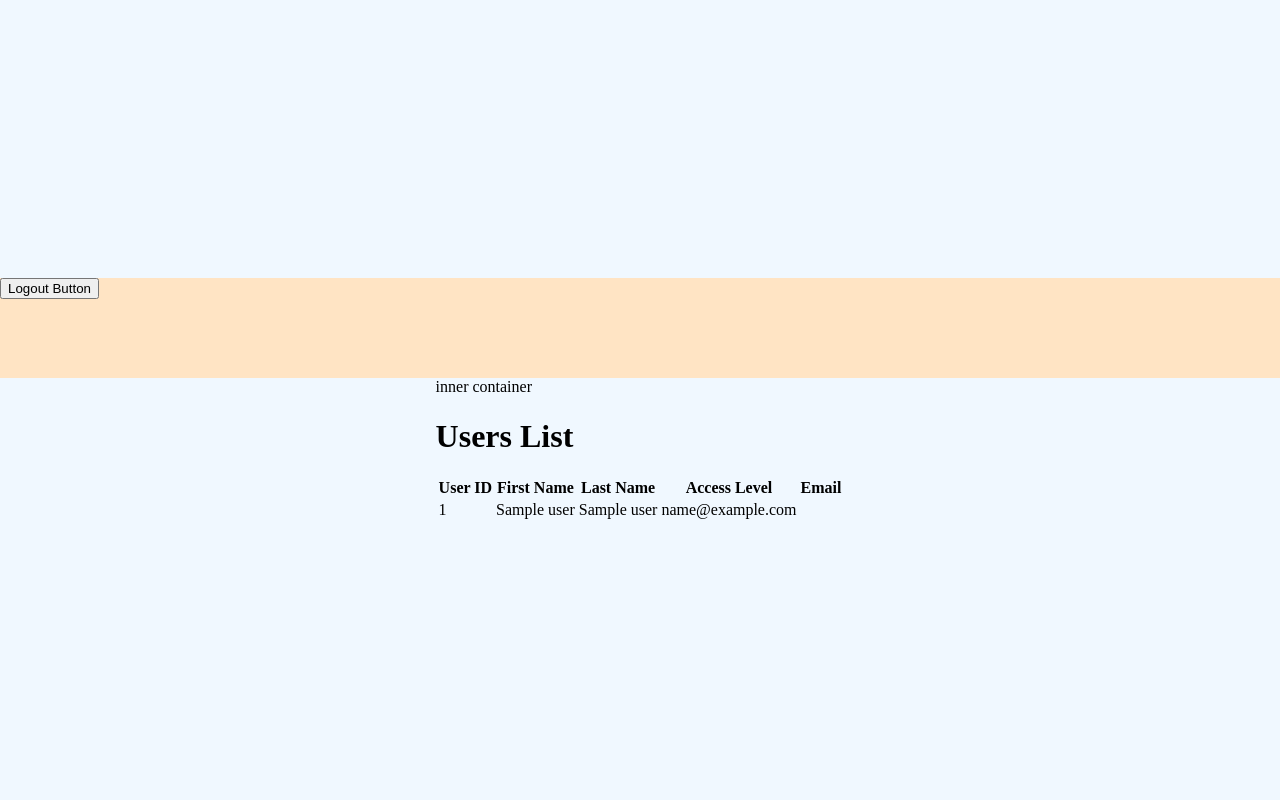
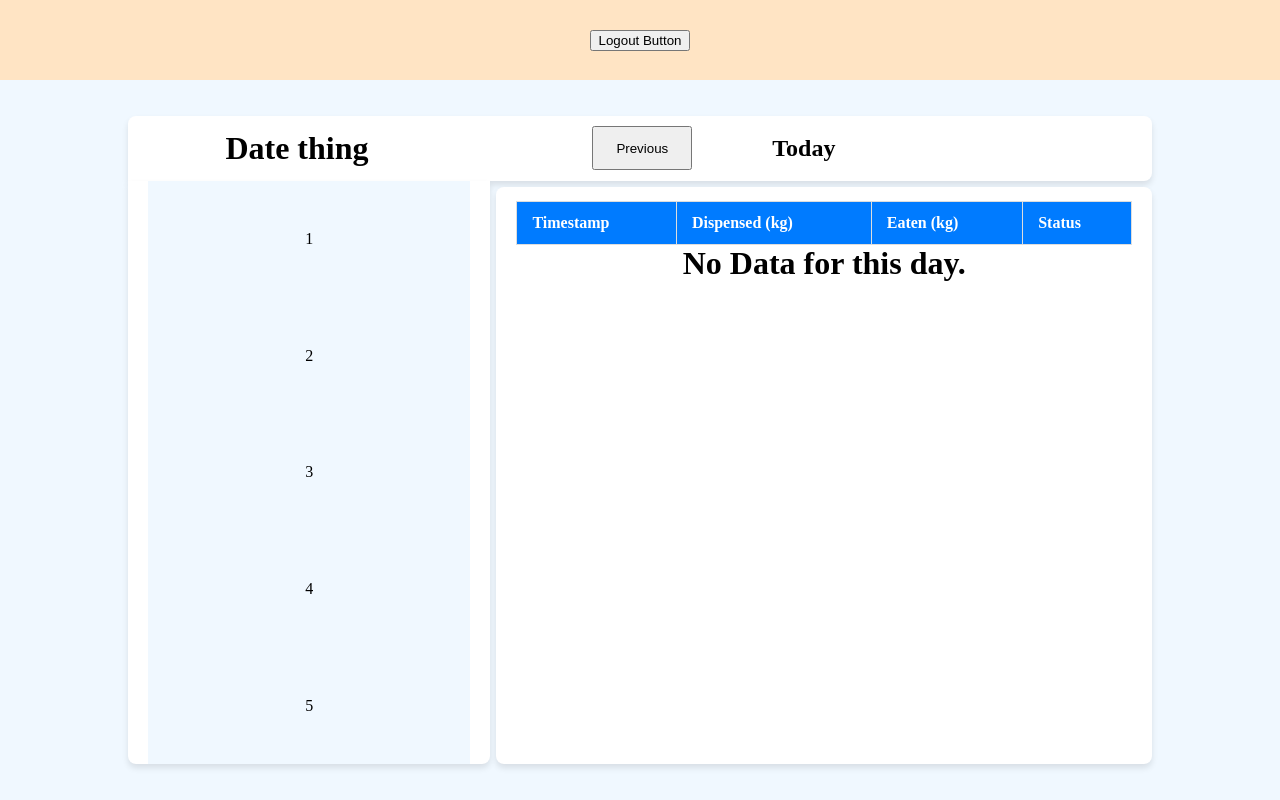
Before and after one commit to seanMooney1996/feedmypuppy, a Flask app: template flask_app/templates/index.html in a window 1280 px wide. Run offline with Flask 3, Linux system fonts and the light colour scheme; the template is opened without the code that fills it: most values are stand-ins (such as "Sample title", 1, 10 or a date in 2020); lists and menus that the app fills with data are empty.

Commit message:
Add a table to display pet feed data Added a table that displays all per individual dispense of feed. Added some basic styling for the table page. Added js that filters the data by day, and buttons that allow the user to filter the page data by day. Added mongodb function to retrieve all dispense data. Added some dummy data to the database.

```diff
--- a/flask_app/app.py
+++ b/flask_app/app.py
@@ -1,3 +1,4 @@
+from datetime import datetime
 from functools import wraps
 import os
 import pathlib
@@ -46,6 +47,12 @@ channel_handler.add_pubnub_client(pubnub)
 pubnub.subscribe_to_channel("test_chan")
 
 
+@app.template_filter('datetimeformat')
+def format_datetime(value):
+    value = datetime.fromisoformat(value)
+    return value.strftime('%b %d, %Y %I:%M %p')
+
+
 def login_is_required(function):
     @wraps(function)
     def wrapper(*args, **kwargs):
@@ -60,8 +67,8 @@ def login_is_required(function):
 @login_is_required
 def index():
     try:
-        users = mongodb.get_users()
-        return render_template('index.html',users = users)
+        dispense_data = list(mongodb.get_feed_data())
+        return render_template('index.html',dispense_data = dispense_data)
     except Exception as e:
         return f"An error occurred: {e}"
 
--- /dev/null
+++ b/flask_app/static/js/feedTable.js
@@ -0,0 +1,60 @@
+let incrementCount = 0;
+
+function filterTable(increment, data) {
+    incrementCount += increment
+    const dayStarting = getIncrementedDay(incrementCount);
+    data = data.filter(entry => {
+        const entryDate = new Date(entry.timestamp);
+        return isSameDay(entryDate, dayStarting);
+    });
+    const whenstring = document.querySelector('#whenstring')
+    const nextButton = document.querySelector('#nextButton')
+    if (incrementCount === 0) {
+        whenstring.innerHTML = "Today"
+        nextButton.style.display = "none"
+    } else {
+        whenstring.innerHTML = `${Math.abs(incrementCount)} Days Ago `
+        nextButton.style.display = "block"
+    }
+    const dispenseTable = document.querySelector('#dispenseTable tbody');
+    dispenseTable.innerHTML = '';
+    const dataMessage = document.querySelector('#dataMessage');
+    data.length == 0 ? dataMessage.style.display = "block" : dataMessage.style.display = "none"
+    data.forEach(entry => {
+        console.log(data);
+        const row = document.createElement('tr');
+        const formattedDate = new Date(entry.timestamp).toLocaleString('en-US', {
+            weekday: 'long',
+            year: 'numeric',
+            month: 'long',
+            day: 'numeric',
+            hour: '2-digit',
+            minute: '2-digit',
+            hour12: true
+        });
+
+        row.innerHTML = `
+            <td>${formattedDate}</td>
+            <td>${entry.dispensed_amount_kg}</td>
+            <td>${entry.eaten_amount_kg}</td>
+            <td>${entry.dispenser_status}</td>
+        `;
+        dispenseTable.appendChild(row);
+    });
+}
+
+
+function getIncrementedDay(increment) {
+    const currentDate = new Date();
+    currentDate.setHours(0, 0, 0, 0);
+    if (increment !== 0) {
+        currentDate.setDate(currentDate.getDate() + (increment * 1));
+    }
+    return currentDate;
+}
+
+function isSameDay(date1, date2) {
+    return date1.getFullYear() === date2.getFullYear() &&
+           date1.getMonth() === date2.getMonth() &&
+           date1.getDate() === date2.getDate();
+}
--- a/flask_app/static/styles/inner_layout.css
+++ b/flask_app/static/styles/inner_layout.css
@@ -1,5 +1,25 @@
 .navBar {
-    width:100%;
-    height:100px;
+    width: 100%;
+    height: 10vh;
     background-color: bisque;
+    display: flex;
+    flex-direction: row;
+    align-items: center;
+    justify-content: center;
 }
+.innerWidth{
+    max-height: 100%;
+    height:100%;
+    display: flex;
+    align-items: center;
+    justify-content: center;
+    width:80vw
+}
+.innerContainer {
+    width: 100%;
+    height: 90vh;
+    display: flex;
+    flex-direction: column;
+    align-content: center;
+    align-items: center;
+}
--- a/flask_app/static/styles/main_layout.css
+++ b/flask_app/static/styles/main_layout.css
@@ -3,7 +3,7 @@
     display: flex;
     min-height: 100vh;
     background-color: aliceblue;
-    justify-content: center;
+    justify-content: flex-start;
     align-items: center;
     flex-wrap: wrap;
     flex-direction: column;
@@ -11,4 +11,5 @@
 body {
     margin:0px;
     padding:0px;
+    min-height:100vh;
 }
--- /dev/null
+++ b/flask_app/static/styles/table_styles.css
@@ -0,0 +1,164 @@
+.table-header {
+    width:100%;
+    top:0px;
+    height:10%;
+    background-color: #ffffff;
+    box-shadow: 0 4px 6px rgba(0, 0, 0, 0.1);
+    border-radius: 8px 8px 8px 0px;
+}
+.content-container{
+    display: flex;
+    min-height:90%;
+    height: 90%;
+    width:100%;
+    justify-content: center;
+    flex-direction: column;
+    align-items: center;
+}
+.horizontal {
+    display: flex;
+    flex-direction: row;
+    align-items: flex-end;
+    height: 90%;
+    width:100%;
+}
+.display-flex-horizontal{
+    display: flex;
+    flex-direction: row;
+    align-items: center;
+    justify-content: center;
+}
+.table-header-inner{
+    height:90%;
+    width:100%;
+    display:flex;
+}
+
+
+.side-bar{
+    height:100%;
+    width: 33%;
+    background-color: #ffffff;
+    border-radius: 0 0 8px 8px;
+    padding: 20px;
+    padding-top:0px;
+    padding-bottom:0px;
+    box-shadow: 0 4px 6px rgba(0, 0, 0, 0.1);
+    display: flex;
+    flex-direction: column;
+    flex-wrap: wrap;
+}
+h1 {
+    margin:0px;
+    padding:0px;
+}
+h2 {
+    margin:0px;
+    padding:0px;
+}
+
+.thirdsplit{
+    width:33%;
+}
+.third2split{
+    width:66%;
+}
+
+.halfsize {
+    height: 100%;
+    display: flex;
+    align-items: center;
+    flex-direction: row;
+    justify-content: center;
+}
+.buttontable {
+    width:100px;
+    height:44px;
+}
+.flex-reverse-row{
+    display:flex;
+    flex-direction: row-reverse;
+}
+.flex-row{
+    display:flex;
+    flex-direction: row;
+}
+.full-box{
+    display:flex;
+    flex-grow: 0;
+    min-height: 20%;
+    max-height:20%;
+    width: 100%;
+    background-color: aliceblue;
+    align-items: center;
+    justify-content: center;
+    flex-direction: row;
+
+}
+.halfbox {
+    min-width:50%;
+    min-height:100%;
+    flex-grow: 1
+}
+
+.table-container {
+    max-width: 100%;
+    min-width: 100%;
+    max-height: 95%;
+    height: 100%;
+    background-color: #ffffff;
+    overflow-x: auto;
+    display: flex;
+    flex-direction: column;
+    align-content: center;
+    align-items: center;
+
+}
+.table-container-outer {
+    height: 99%;
+    width:63%;
+    margin-left:6px;
+    background-color: #ffffff;
+    border-radius: 8px;
+    box-shadow: 0 4px 6px rgba(0, 0, 0, 0.1);
+    display: flex;
+    padding: 20px;
+    padding-top: 0px;
+    padding-bottom: 0px;
+    align-items: center;
+    justify-content: center;
+}
+
+table {
+    width: 100%;
+    border-collapse: collapse;
+    text-align: left;
+    background-color: #fff;
+}
+
+thead {
+    background-color: #007bff;
+    color: #ffffff;
+    position: sticky;
+    top: 0;
+    z-index: 1;
+}
+
+th,
+td {
+    padding: 12px 15px;
+    border: 1px solid #dddddd;
+}
+
+tbody tr:nth-child(even) {
+    background-color: #f2f2f2;
+}
+
+tbody tr:hover {
+    background-color: #e9ecef;
+}
+
+.numeric {
+    text-align: right;
+    font-family: 'Courier New', Courier, monospace;
+}
--- a/flask_app/templates/index.html
+++ b/flask_app/templates/index.html
@@ -1,25 +1,81 @@
 {% extends "inner_layout.html" %}
 {% block inner_body %}
-    <h1>Users List</h1>
-    <table>
+<script src="{{ url_for('static', filename='js/feedTable.js') }}"></script>
+
+<script>
+    const data = {{ dispense_data | tojson }};
+    console.log("data in script ",data)
+    window.addEventListener("load", () => {
+       filterTable(0, data);
+  });
+    function handlePreviousClick(){
+        filterTable(-1, data);
+    }
+    function handleNextClick(){
+        filterTable(1, data);
+    }
+
+</script>
+
+<div class="content-container">
+<div class="table-header display-flex-horizontal">
+    <div class="table-header-inner">
+        <div class="halfsize thirdsplit">
+            <h1>Date thing</h1>
+        </div>
+        <div class="halfsize 2 third2split">
+            <div class="thirdsplit flex-reverse-row">
+                <button class="buttontable" onclick="handlePreviousClick()" >
+                Previous
+            </button>
+        </div>
+        <div class="thirdsplit display-flex-horizontal">
+            <h2 id="whenstring">Today</h2>
+        </div>
+            <div  class="thirdsplit  flex-row">
+                <button class="buttontable"  onclick="handleNextClick()" id="nextButton">
+                Next
+            </button>
+        </div>
+
+        </div>
+    </div>
+</div>
+<div class="horizontal">
+<div class="side-bar">
+    <div class="full-box">
+        1
+    </div>
+    <div class="full-box">
+        2
+    </div>
+    <div class="full-box">
+        3
+    </div>
+    <div class="full-box">
+        4
+    </div>
+    <div class="full-box">
+        5
+    </div>
+</div>
+<div class="table-container-outer">
+    <div class="table-container">
+        <table id="dispenseTable">
             <thead>
                 <tr>
-                <th>User ID</th>
-                <th>First Name</th>
-                <th>Last Name</th>
-                <th>Access Level</th>
-                <th>Email</th>
+                    <th>Timestamp</th>
+                    <th>Dispensed (kg)</th>
+                    <th>Eaten (kg)</th>
+                    <th>Status</th>
                 </tr>
             </thead>
             <tbody>
-            {% for user in users %}
-            <tr>
-                <td>{{ user['user_id'] }}</td>
-                <td>{{ user['f_name'] }}</td>
-                <td>{{ user['s_name'] }}</td>
-                <td>{{ user['email'] }}</td>
-            </tr>
-            {% endfor %}
             </tbody>
         </table>
+        <h1 id="dataMessage">No Data for this day.</h1>
+    </div>
+</div>
+</div>
+</div>
 {% endblock %}
--- a/flask_app/templates/inner_layout.html
+++ b/flask_app/templates/inner_layout.html
@@ -1,10 +1,14 @@
 {% extends "main_layout.html" %} {% block body %}
     <div class="navBar">
-        <button onclick="logout()">Logout Button</button>
+        <div class="innerWidth">
+            <button onclick="logout()">Logout Button</button>
+        </div>
     </div>
-    <div>
-        inner container
-        {% block inner_body  %} {% endblock %}
+    <div class="innerContainer">
+        <div class="innerWidth">
+            {% block inner_body  %} {% endblock %}
+        </div>
+
     </div>
     <script>
         function logout(){
--- a/flask_app/templates/main_layout.html
+++ b/flask_app/templates/main_layout.html
@@ -20,14 +20,15 @@
     rel="stylesheet"
     href="{{ url_for('static', filename='styles/inner_layout.css') }}"
   />
+  <link
+  rel="stylesheet"
+  href="{{ url_for('static', filename='styles/table_styles.css') }}"
+/>
         <meta name="description" content="">
         <meta name="viewport" content="width=device-width, initial-scale=1">
         <link rel="stylesheet" href="">
     </head>
     <body>
-        <!--[if lt IE 7]>
-            <p class="browsehappy">You are using an <strong>outdated</strong> browser. Please <a href="#">upgrade your browser</a> to improve your experience.</p>
-        <![endif]-->
         <div id="layoutContainer">
             {% block body %} {% endblock %}
         </div>
```
Also changed, not shown: flask_app/mongodb/mongo_client.py (+11 -0 lines), flask_app/static/js/pubnub.js (deleted, +0 -279 lines), flask_app/pubnub_flask/handlers.py (line endings or trailing spaces). Lines whose indentation alone changed are shown as unchanged.
